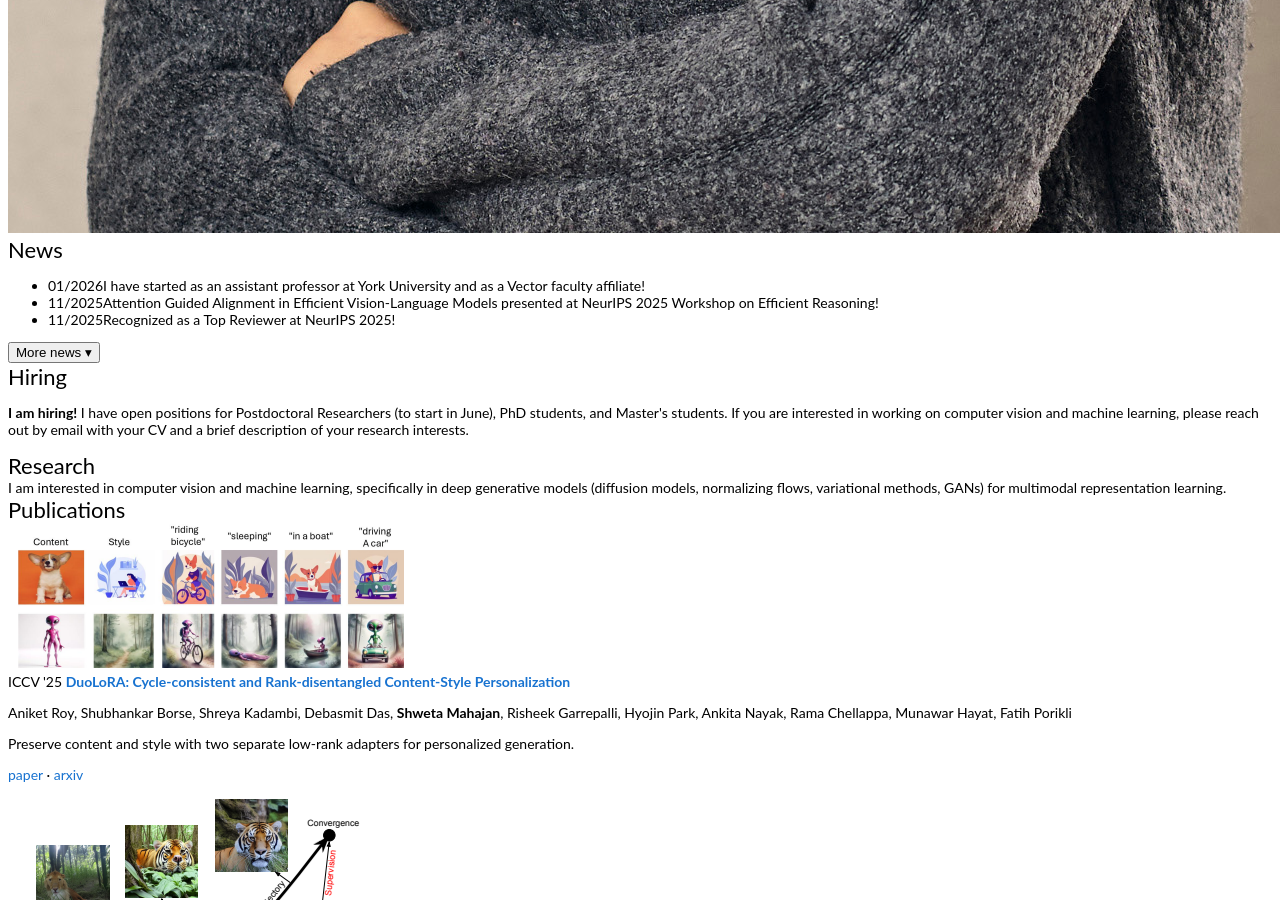
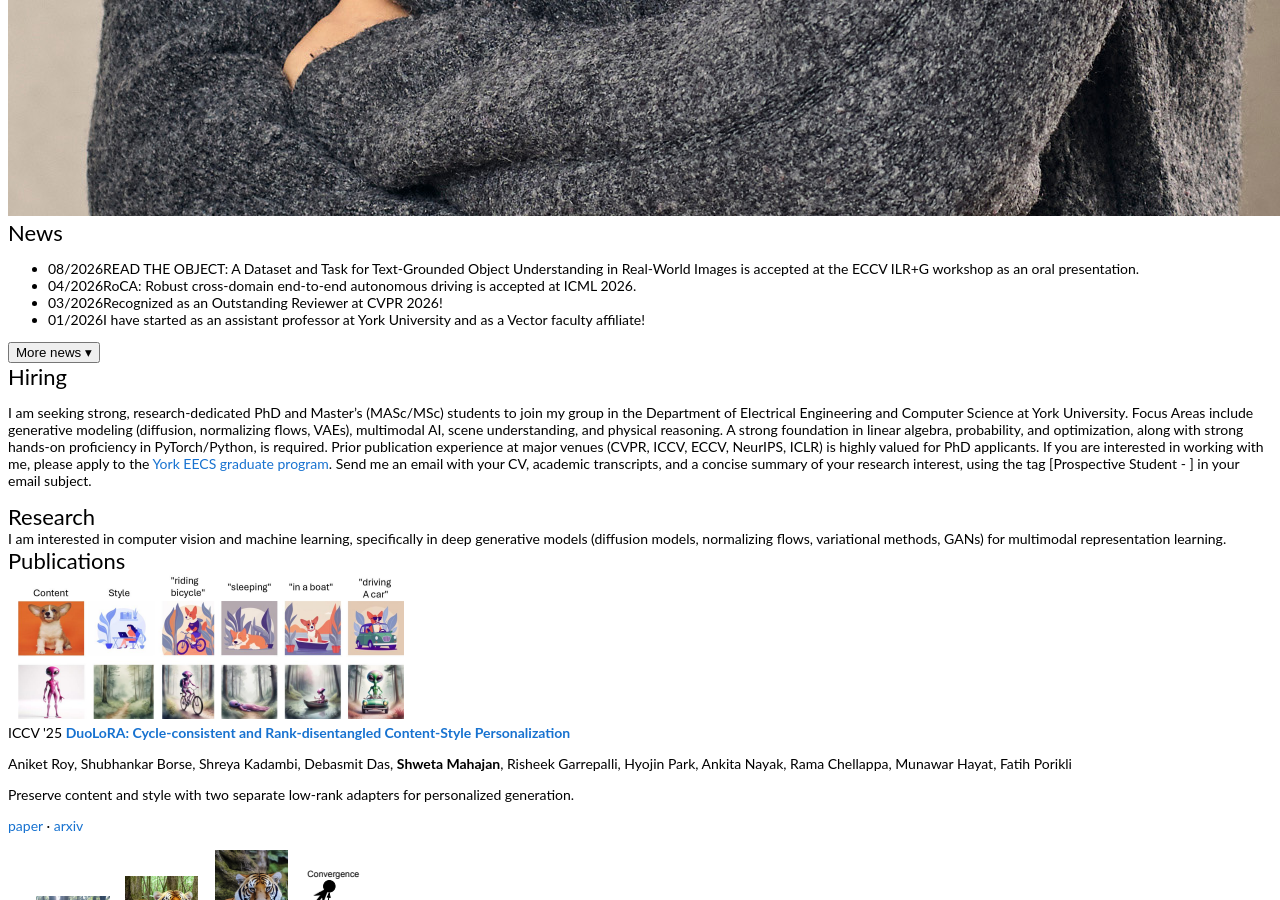
Before and after one commit to s-mahajan/s-mahajan.github.io, a Jekyll site: the page index.html, which Jekyll copies as it is, in a window 1280 px wide and 900 px high, scrolled down 2009 px. Built offline with Jekyll 4.4.1, drawn with Linux system fonts in a browser that asks for light colours; some of the changed text lies outside the part shown.

Commit message:
Revise bio, add news, and update hiring details
Updated professor bio and added recent news items. Revised hiring section to specify desired qualifications and application process.

```diff
--- a/index.html
+++ b/index.html
@@ -28,13 +28,12 @@
       <p class="eyebrow">Assistant Professor · EECS, York University</p>
       <h1 class="name">Shweta Mahajan</h1>
       <div class="bio">
-        <p>I am a professor in the EECS department at <a href="https://lassonde.yorku.ca/">York University</a>. I was a Machine Learning Researcher at <a href="https://www.qualcomm.com/research/artificial-intelligence">Qualcomm AI Research</a>. I was a postdoctoral researcher and a <a href="https://vectorinstitute.ai/">Vector Postdoctoral Affiliate</a> in the <a href="https://vision.cs.ubc.ca/">Vision Group</a> at <a href="https://www.ubc.ca/">University of British Columbia</a> advised by <a href="https://www.cs.ubc.ca/~lsigal/">Prof. Leonid Sigal</a> and <a href="https://www.cs.ubc.ca/~kmyi/">Prof. Kwang Moo Yi</a>. My research at UBC is focussed on diffusion models for high-level as well as low-level computer vision.</p>
-        <p>I obtained my Ph.D. under the supervision of <a href="https://www.visinf.tu-darmstadt.de/visinf/team_members/sroth/sroth.en.jsp">Prof. Stefan Roth, Ph.D.</a> in the <a href="http://www.visinf.tu-darmstadt.de/visinf/news/index.en.jsp">Visual Inference Group</a>, <a href="http://www.tu-darmstadt.de/index.en.jsp">Technische Universität Darmstadt</a>. During my Ph.D., I researched deep generative algorithms for multimodal representation learning and the efficiency of exact inference deep generative models.</p>
+        <p>I am a professor in the EECS department at <a href="https://lassonde.yorku.ca/">York University</a>. Before this, I was a Machine Learning Researcher at <a href="https://www.qualcomm.com/research/artificial-intelligence">Qualcomm AI Research</a>. I was also a postdoctoral researcher and a <a href="https://vectorinstitute.ai/">Vector Postdoctoral Affiliate</a> in the <a href="https://vision.cs.ubc.ca/">Vision Group</a> at <a href="https://www.ubc.ca/">University of British Columbia</a> advised by <a href="https://www.cs.ubc.ca/~lsigal/">Prof. Leonid Sigal</a> and <a href="https://www.cs.ubc.ca/~kmyi/">Prof. Kwang Moo Yi</a>.</p>
+        <p>I obtained my Ph.D. under the supervision of <a href="https://www.visinf.tu-darmstadt.de/visinf/team_members/sroth/sroth.en.jsp">Prof. Stefan Roth, Ph.D.</a> in the <a href="http://www.visinf.tu-darmstadt.de/visinf/news/index.en.jsp">Visual Inference Group</a>, <a href="http://www.tu-darmstadt.de/index.en.jsp">Technische Universität Darmstadt</a>.</p>
         <p>I received my M.Sc. from <a href="https://www.uni-saarland.de/en/department/computer-science.html">Saarland University</a> where I was a part of the <a href="https://www.ml.uni-saarland.de/index.html">Machine Learning Group</a> and the <a href="https://www.mpi-inf.mpg.de/home">Max Planck Institute of Informatics</a>.</p>
       </div>
       <nav class="links-row" aria-label="Contact and profiles">
         <a href="mailto:shweta.nith@outlook.com">Email</a>
-        <a href="/pdfs/cv.pdf">CV</a>
         <a href="https://scholar.google.de/citations?user=DUKzkPMAAAAJ&hl=en">Google Scholar</a>
         <a href="https://www.linkedin.com/in/shweta-mahajan-4808a017/">LinkedIn</a>
       </nav>
@@ -51,9 +50,10 @@
       <h2 class="section-title" id="news-heading">News</h2>
     </div>
     <ul class="news-list">
+      <li><span class="news-date">08/2026</span><span>READ THE OBJECT: A Dataset and Task for Text-Grounded Object Understanding in Real-World Images is accepted at the ECCV ILR+G workshop as an oral presentation.</span></li>
+      <li><span class="news-date">04/2026</span><span>RoCA: Robust cross-domain end-to-end autonomous driving is accepted at ICML 2026.</span></li>
+      <li><span class="news-date">03/2026</span><span>Recognized as an Outstanding Reviewer at CVPR 2026!</span></li>
       <li><span class="news-date">01/2026</span><span>I have started as an assistant professor at York University and as a Vector faculty affiliate!</span></li>
-      <li><span class="news-date">11/2025</span><span>Attention Guided Alignment in Efficient Vision-Language Models presented at NeurIPS 2025 Workshop on Efficient Reasoning!</span></li>
-      <li><span class="news-date">11/2025</span><span>Recognized as a Top Reviewer at NeurIPS 2025!</span></li>
     </ul>
 
     <div class="news-toggle-row">
@@ -61,6 +61,8 @@
     </div>
 
     <ul id="older-news" class="news-list" hidden>
+      <li><span class="news-date">11/2025</span><span>Attention Guided Alignment in Efficient Vision-Language Models presented at the NeurIPS 2025 Workshop on Efficient Reasoning!</span></li>
+      <li><span class="news-date">11/2025</span><span>Recognized as a Top Reviewer at NeurIPS 2025!</span></li>
       <li><span class="news-date">07/2025</span><span>DuoLoRA: Cycle-consistent and Rank-disentangled Content-Style Personalization accepted at ICCV 2025!</span></li>
       <li><span class="news-date">02/2025</span><span>HyperNet Fields: Efficiently Training Hypernetworks without Ground Truth by Learning Weight Trajectories accepted at CVPR 2025!</span></li>
       <li><span class="news-date">02/2025</span><span>Distilling Multi-modal Large Language Models for Autonomous Driving accepted at CVPR 2025!</span></li>
@@ -85,7 +87,9 @@
   <section class="block" aria-labelledby="hiring-heading">
     <div class="callout">
       <h2 id="hiring-heading">Hiring</h2>
-      <p><strong>I am hiring!</strong> I have open positions for Postdoctoral Researchers (to start in June), PhD students, and Master's students. If you are interested in working on computer vision and machine learning, please reach out by email with your CV and a brief description of your research interests.</p>
+      <p>I am seeking strong, research-dedicated PhD and Master’s (MASc/MSc) students to join my group in the Department of Electrical Engineering and Computer Science at York University. Focus Areas include generative modeling (diffusion, normalizing flows, VAEs), multimodal AI, scene understanding, and physical reasoning.
+        A strong foundation in linear algebra, probability, and optimization, along with strong hands-on proficiency in PyTorch/Python, is required. Prior publication experience at major venues (CVPR, ICCV, ECCV, NeurIPS, ICLR) is highly valued for PhD applicants.
+        If you are interested in working with me, please apply to the <a href="https://lassonde.yorku.ca/eecs/academics/graduate/future-students/">York EECS graduate program</a>. Send me an email with your CV, academic transcripts, and a concise summary of your research interest, using the tag [Prospective Student - <Degree>] in your email subject.</p>
     </div>
   </section>
 
@@ -152,7 +156,7 @@
       <article class="pub">
         <img class="pub-thumb" src="/images/vivid_2023.png" alt="" loading="lazy">
         <div>
-          <span class="pub-tag">CVPR '24</span>
+         <span class="pub-tag award">CVPR '24 ·Highlight</span>
           <h3 class="pub-title"><a href="https://arxiv.org/pdf/2312.01305">ViVid-1-to-3: Novel View Synthesis with Video Diffusion Models</a></h3>
           <p class="pub-authors">Jeong-gi Kwak, Erqun Dong, Yuhe Jin, Hanseok Ko, <b>Shweta Mahajan</b>, Kwang Moo Yi</p>
           <p class="pub-desc">We utilize a pre-trained video diffusion model to solve consistency in zero-shot view synthesis.</p>
@@ -163,7 +167,7 @@
       <article class="pub">
         <img class="pub-thumb" src="/images/unsup_keypoints_2023.png" alt="" loading="lazy">
         <div>
-          <span class="pub-tag">CVPR '24</span>
+          <span class="pub-tag award">CVPR '24 ·Highlight</span>
           <h3 class="pub-title"><a href="https://arxiv.org/pdf/2312.00065.pdf">Unsupervised Keypoints from Pretrained Diffusion Models</a></h3>
           <p class="pub-authors">Eric Hedlin, Gopal Sharma, <b>Shweta Mahajan</b>, Xingzhe He, Hossam Isack, Abhishek Kar, Helge Rhodin, Andrea Tagliasacchi, Kwang Moo Yi</p>
           <p class="pub-desc">One can leverage the semantic knowledge within diffusion models to find keypoints across images of a similar kind.</p>
@@ -196,7 +200,7 @@
       <article class="pub">
         <img class="pub-thumb" src="/images/thesis.png" alt="" loading="lazy">
         <div>
-          <span class="pub-tag">Ph.D. Thesis '22</span>
+          <span class="pub-tag award">Ph.D. Thesis '22 · Summa cum Laude, Bertha Benz Prize (Nominated), GI Dissertation Prize (Featured) </span>
           <h3 class="pub-title"><a href="https://tuprints.ulb.tu-darmstadt.de/21651/1/mahajan-phd.pdf">Multimodal Representation Learning for Diverse Synthesis with Deep Generative Models</a></h3>
           <p class="pub-authors"><b>Shweta Mahajan</b></p>
           <p class="pub-links"><a href="https://tuprints.ulb.tu-darmstadt.de/21651/">thesis</a></p>
@@ -250,7 +254,7 @@
       <article class="pub">
         <img class="pub-thumb" src="/images/iclr_2020.png" alt="" loading="lazy">
         <div>
-          <span class="pub-tag award">ICLR '20 · Best Paper</span>
+          <span class="pub-tag award">ICLR '20 · Best Paper, Fraunhofer IGD</span>
           <h3 class="pub-title"><a href="https://openreview.net/forum?id=SJxE8erKDH">Latent Normalizing Flows for Many-to-Many Cross-Domain Mappings</a></h3>
           <p class="pub-authors"><b>Shweta Mahajan</b>, Iryna Gurevych, Stefan Roth</p>
           <p class="pub-desc">Our model integrates normalizing flow-based priors for the domain-specific information, allowing us to learn diverse many-to-many mappings between the image and text domains. Best Paper Award, Fraunhofer IGD.</p>
```
Also changed, not shown: other parts of index.html (+1 -1 lines).
